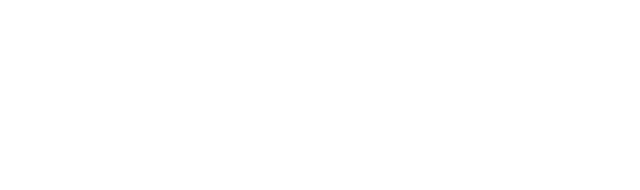
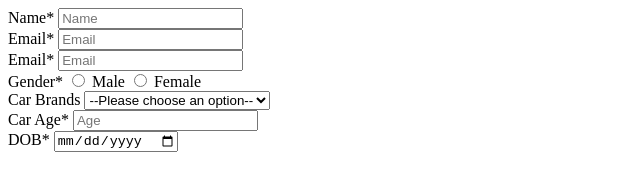
Before and after one commit to acciojob/car-insurance-form-Tejasghate02, a website: page main.html in a window 1280 px wide. Shown: the whole page, without its empty margins (0-640 px from the left). Drawn offline with Linux system fonts and the light colour scheme.

Commit message:
created a submission

```diff
--- a/main.html
+++ b/main.html
@@ -10,6 +10,46 @@
 	<!-- the entire body must be written by student -->
     <script type="text/javascript" src="./script.js">
 </script>
+	<form method="post">
+		<div>
+			<label for="name">Name*</label>
+			<input type="text" id="name" name="name" placeholder="Name" required>
+		</div>
+		<div>
+			<label for="email">Email*</label>
+			<input type="email" id="email" name="email" placeholder="Email" required>
+		</div>
+		<div>
+			<label for="name">Email*</label>
+			<input type="email" id="email" name="email" placeholder="Email" required>
+		</div>
+		<div>
+			<label for="gender">Gender*</label>
+			<input type="radio" id="gender_m" name="gender" value="Male" required>
+			<label for="gender_m">Male</label>
+			<input type="radio" id="gender_f" name="gender" value="Female" required>
+			<label for="gender_f">Female</label>
+		</div>
+		<div>
+           <label for="cars">Car Brands</label>
+           <select id="cars" name="cars">
+            <option value="">--Please choose an option--</option>
+            <option value="BMW">BMW</option>
+            <option value="Audi">Audi</option>
+            <option value="Mercedez">Mercedez</option>
+           </select>
+        </div>
+
+		<div>
+           <label for="carage">Car Age*</label>
+           <input type="number" id="carage" name="carage" placeholder="Age" required>
+        </div>
+
+		<div>
+           <label for="dob">DOB*</label>
+           <input type="date" id="dob" name="dob" placeholder="DOB" required>
+        </div>
+	 </form>
 
 </body>
 
```
